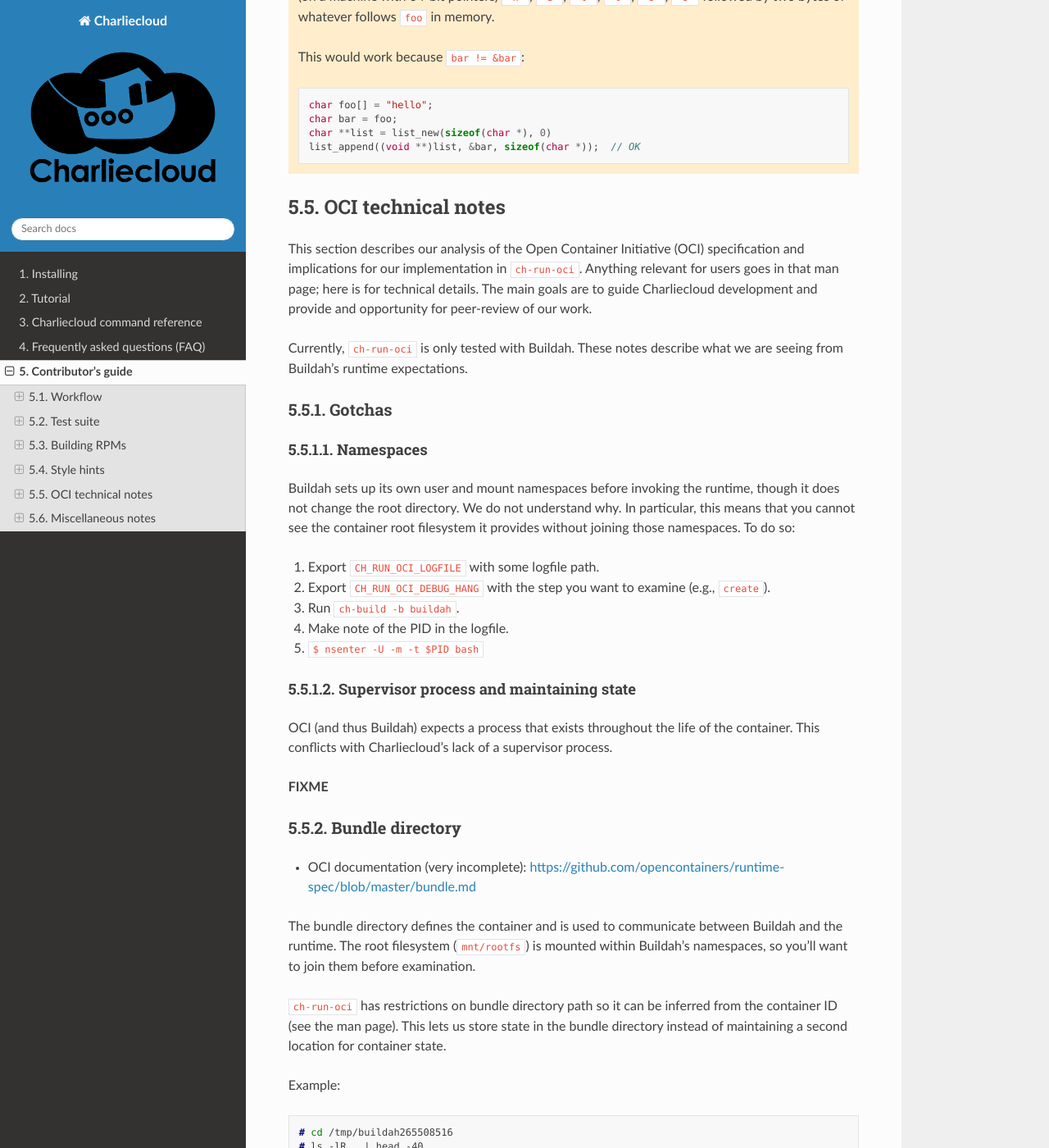
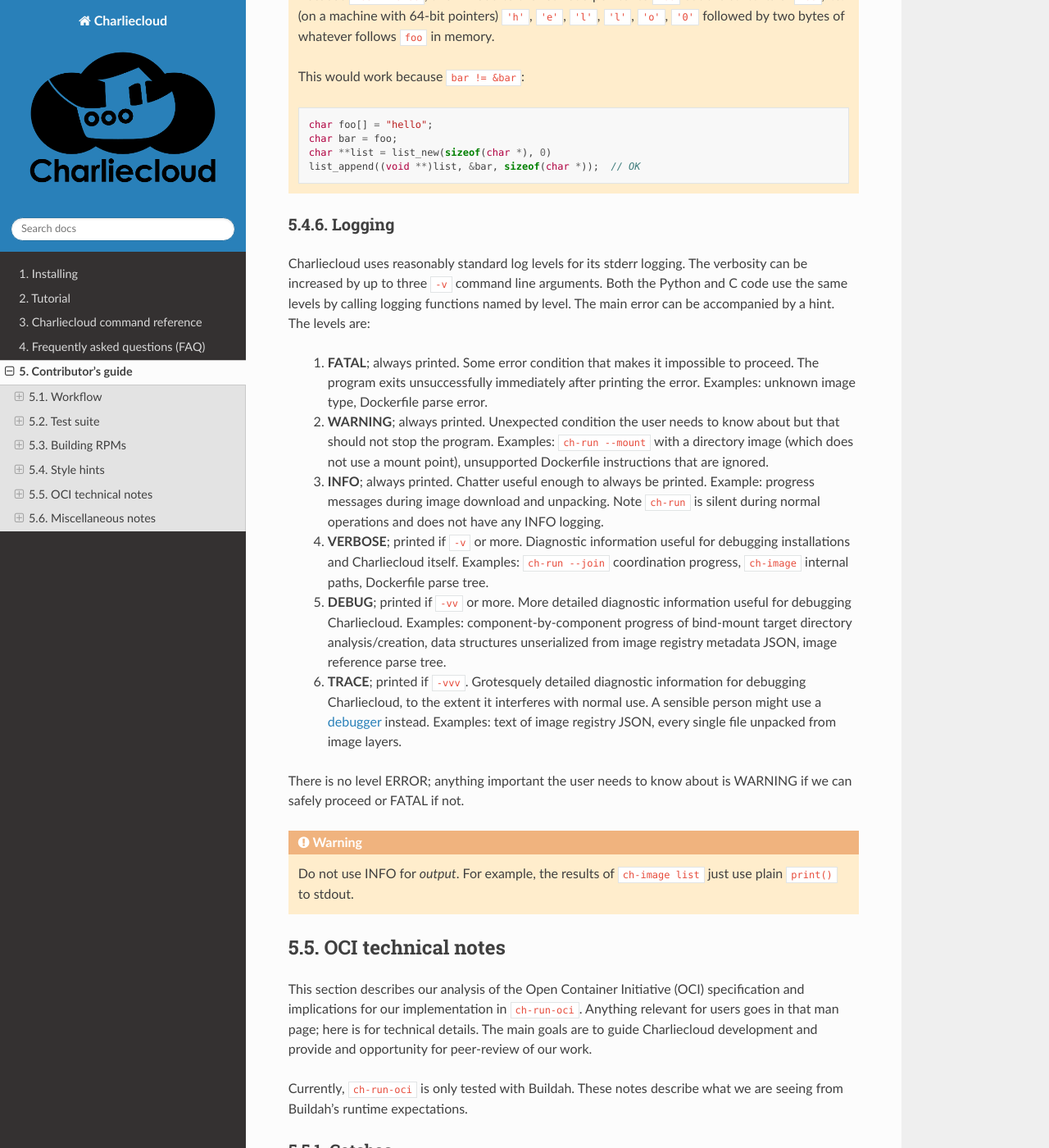
Before and after one commit to hpc/charliecloud, a Sphinx documentation site: the page built from doc/dev.rst, in a window 1280 px wide and 1400 px high, scrolled down 18440 px. Shown: the whole window at 82% size. Built offline with Sphinx 7.4.7 and the Read the Docs theme 2.0.0, drawn with Linux system fonts in a browser that asks for light colours.

Commit message:
style notes

```diff
--- a/doc/dev.rst
+++ b/doc/dev.rst
@@ -940,6 +940,54 @@ This form of list should be used unless some API requires something else.
     char **list = list_new(sizeof(char *), 0)
     list_append((void **)list, &bar, sizeof(char *));  // OK
 
+Logging
+-------
+
+Charliecloud uses reasonably standard log levels for its stderr logging. The
+verbosity can be increased by up to three :code:`-v` command line arguments.
+Both the Python and C code use the same levels by calling logging functions
+named by level. The main error can be accompanied by a hint. The levels are:
+
+  1. **FATAL**; always printed. Some error condition that makes it impossible
+     to proceed. The program exits unsuccessfully immediately after printing
+     the error. Examples: unknown image type, Dockerfile parse error.
+
+  2. **WARNING**; always printed. Unexpected condition the user needs to know
+     about but that should not stop the program. Examples: :code:`ch-run
+     --mount` with a directory image (which does not use a mount point),
+     unsupported Dockerfile instructions that are ignored.
+
+  3. **INFO**; always printed. Chatter useful enough to always be printed.
+     Example: progress messages during image download and unpacking. Note
+     :code:`ch-run` is silent during normal operations and does not have any
+     INFO logging.
+
+  4. **VERBOSE**; printed if :code:`-v` or more. Diagnostic information useful
+     for debugging installations and Charliecloud itself. Examples:
+     :code:`ch-run --join` coordination progress, :code:`ch-image` internal
+     paths, Dockerfile parse tree.
+
+  5. **DEBUG**; printed if :code:`-vv` or more. More detailed diagnostic
+     information useful for debugging Charliecloud. Examples:
+     component-by-component progress of bind-mount target directory
+     analysis/creation, data structures unserialized from image registry
+     metadata JSON, image reference parse tree.
+
+  6. **TRACE**; printed if :code:`-vvv`. Grotesquely detailed diagnostic
+     information for debugging Charliecloud, to the extent it interferes with
+     normal use. A sensible person might use a `debugger
+     <https://twitter.com/wesamo__/status/1464764461831663626>`_ instead.
+     Examples: text of image registry JSON, every single file unpacked from
+     image layers.
+
+There is no level ERROR; anything important the user needs to know about is
+WARNING if we can safely proceed or FATAL if not.
+
+.. warning::
+
+   Do not use INFO for *output*. For example, the results of :code:`ch-image
+   list` just use plain :code:`print()` to stdout.
+
 
 OCI technical notes
 ===================
```
